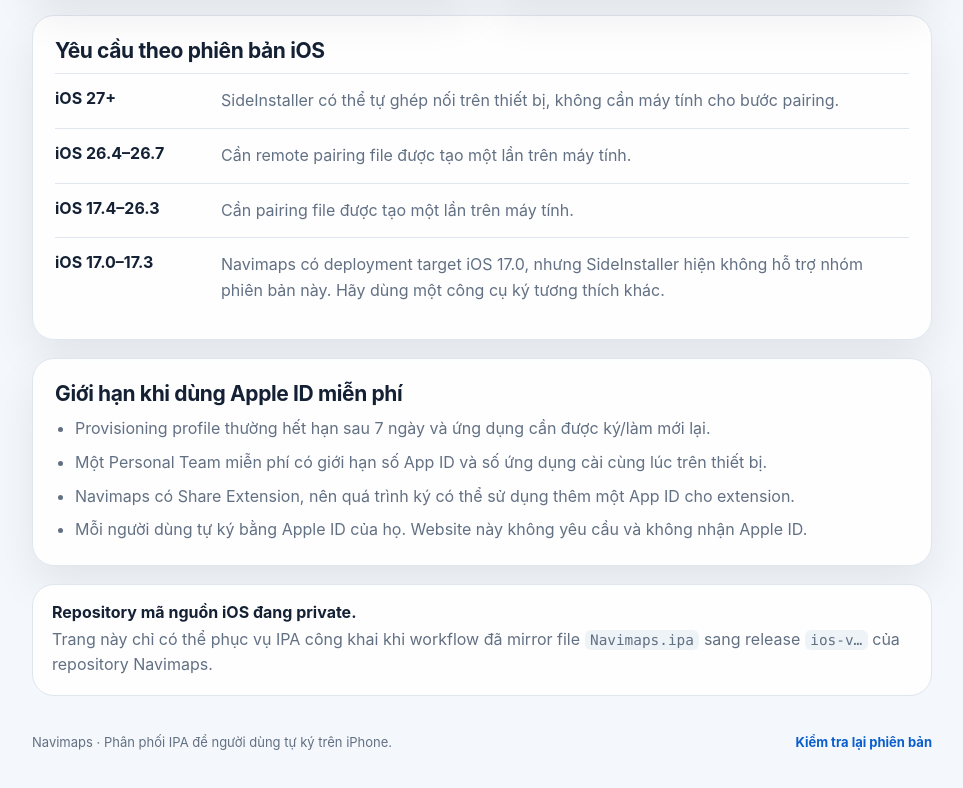
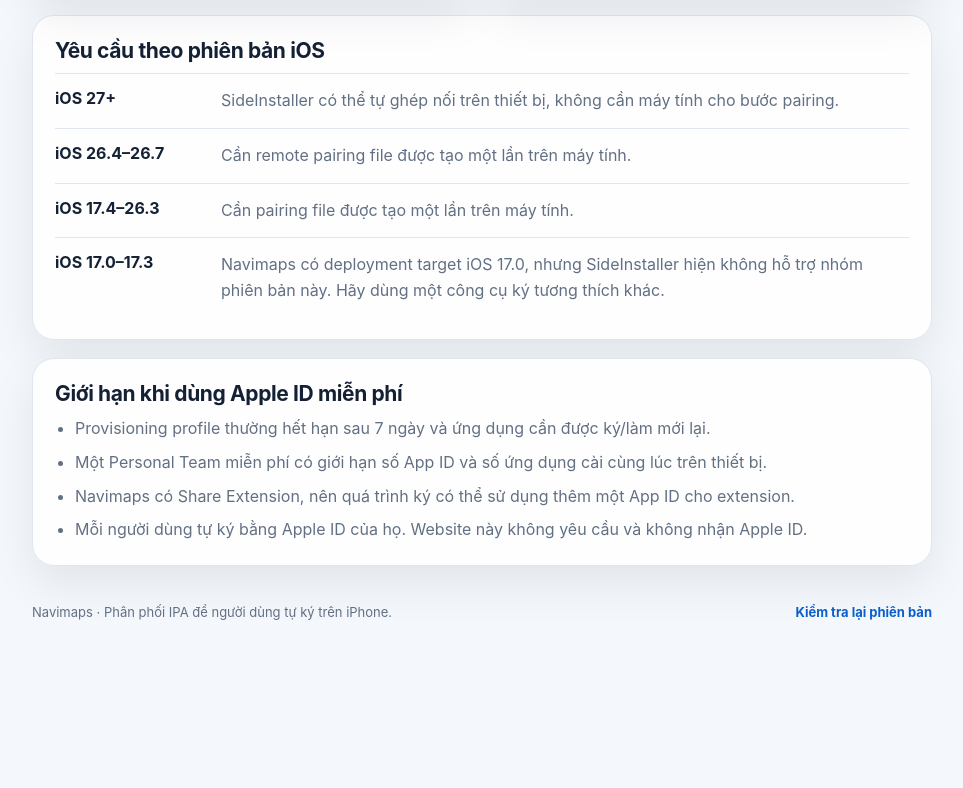
Before and after one commit to nhutvo2310/Navimaps, a plain HTML site: page ios/index.html in a window 1280 px wide. Shown: the part 1124-1912 px from the top of the page, without its empty margins (158-1121 px from the left). After the commit the page ends 1806 px from the top, so only its background shows below. Drawn offline with Linux system fonts and the light colour scheme; no server answers.

Commit message:
Remove private repository notice from iOS page

```diff
--- a/ios/app.js
+++ b/ios/app.js
@@ -15,7 +15,6 @@ const statusDot = document.getElementById("statusDot");
 const installButton = document.getElementById("installButton");
 const downloadButton = document.getElementById("downloadButton");
 const retryButton = document.getElementById("retryButton");
-const privateRepoNotice = document.getElementById("privateRepoNotice");
 
 function compareVersions(a, b) {
     for (let index = 0; index < 3; index += 1) {
@@ -151,8 +150,6 @@ async function loadLatestRelease({ ignoreCache = false } = {}) {
         }
     }
 
-    let privateRepoUnavailable = false;
-
     try {
         const privateCandidate = await fetchReleasePages(PRIVATE_RELEASES_API);
         if (privateCandidate) {
@@ -163,14 +160,11 @@ async function loadLatestRelease({ ignoreCache = false } = {}) {
                 "Release từ Navimaps-iOS",
                 privateCandidate.release.tag_name
             );
-            privateRepoNotice.hidden = true;
             return;
         }
-    } catch (error) {
-        privateRepoUnavailable = error.status === 404 || error.status === 403;
+    } catch {
+        // Fall back to the public release mirror when the private repository is unavailable.
     }
-
-    privateRepoNotice.hidden = !privateRepoUnavailable;
 
     try {
         const publicCandidate = await fetchReleasePages(PUBLIC_RELEASES_API);
--- a/ios/index.html
+++ b/ios/index.html
@@ -104,11 +104,6 @@
             </ul>
         </section>
 
-        <section class="notice" id="privateRepoNotice" hidden>
-            <strong>Repository mã nguồn iOS đang private.</strong>
-            <span>Trang này chỉ có thể phục vụ IPA công khai khi workflow đã mirror file <code>Navimaps.ipa</code> sang release <code>ios-v…</code> của repository Navimaps.</span>
-        </section>
-
         <footer>
             <p>Navimaps · Phân phối IPA để người dùng tự ký trên iPhone.</p>
             <button id="retryButton" type="button">Kiểm tra lại phiên bản</button>
```
